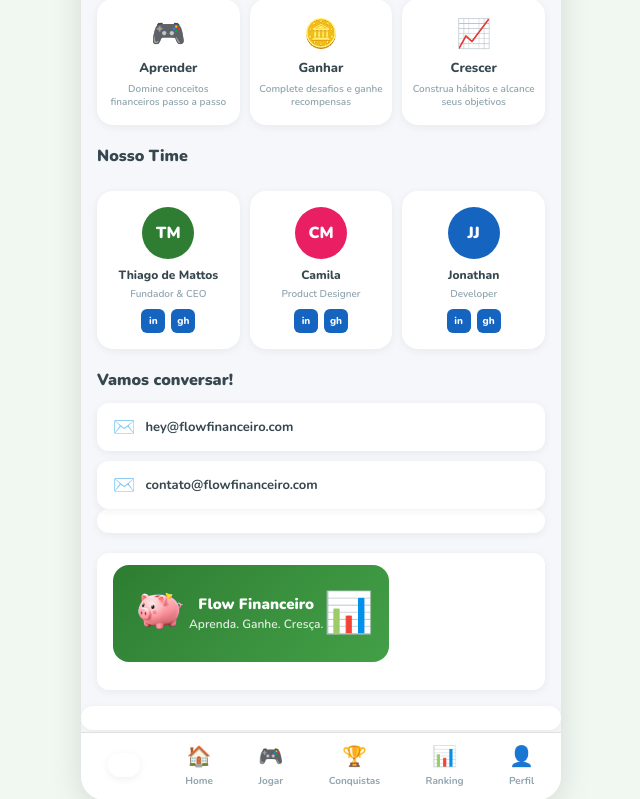
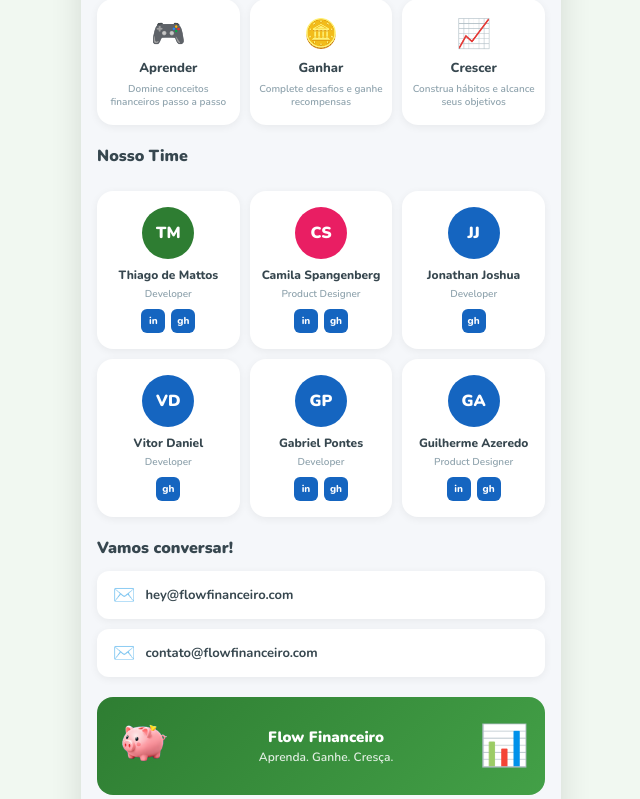
Before and after one commit to thiago-de-mattos/Flow_Financeiro, a Django app: page /sobre/ in a window 1280 px wide. Shown: the part 385-1184 px from the top of the page, without its empty margins (319-959 px from the left). Run offline with Django 5.2, Linux system fonts and the light colour scheme; the visitor is signed in with stand-in values (Sample User, id 1).

Commit message:
fix: corrige sobre

```diff
--- a/templates/sobre.html
+++ b/templates/sobre.html
@@ -41,72 +41,98 @@
         <!-- Tagline -->
         <div class="ff-tagline">
             <p>Tornamos a educação financeira <strong>envolvente</strong>, interativa e acessível para todos através da
-                <strong>gamificação</strong>.</p>
+                <strong>gamificação</strong>.
+            </p>
             <p class="ff-tagline-sub">Aprenda por desafios. Crie hábitos. Construa seu futuro.</p>
         </div>
 
         <!-- Cards de pilares -->
         <div class="ff-pillars">
-
             <div class="ff-pillar-card">
                 <span class="ff-pillar-icon">🎮</span>
                 <span class="ff-pillar-title">Aprender</span>
                 <span class="ff-pillar-desc">Domine conceitos financeiros passo a passo</span>
             </div>
-
             <div class="ff-pillar-card">
                 <span class="ff-pillar-icon">🪙</span>
                 <span class="ff-pillar-title">Ganhar</span>
                 <span class="ff-pillar-desc">Complete desafios e ganhe recompensas</span>
             </div>
-
             <div class="ff-pillar-card">
                 <span class="ff-pillar-icon">📈</span>
                 <span class="ff-pillar-title">Crescer</span>
                 <span class="ff-pillar-desc">Construa hábitos e alcance seus objetivos</span>
             </div>
-
         </div>
 
         <!-- Time -->
         <div class="ff-section">
             <div class="ff-section-header">
                 <span class="ff-section-title">Nosso Time</span>
-
             </div>
 
             <div class="ff-team-grid">
-
                 <div class="ff-team-card">
                     <div class="ff-team-avatar">TM</div>
                     <span class="ff-team-name">Thiago de Mattos</span>
-                    <span class="ff-team-role">Fundador & CEO</span>
+                    <span class="ff-team-role">Developer</span>
                     <div class="ff-team-links">
-                        <a href="#" class="ff-team-link">in</a>
-                        <a href="#" class="ff-team-link">gh</a>
+                        <a href="https://www.linkedin.com/in/thiago-de-mattos-433b16324/" target="_blank"
+                            class="ff-team-link">in</a>
+                        <a href="https://github.com/thiago-de-mattos" target="_blank" class="ff-team-link">gh</a>
                     </div>
                 </div>
 
                 <div class="ff-team-card">
-                    <div class="ff-team-avatar ff-team-avatar--pink">CM</div>
-                    <span class="ff-team-name">Camila</span>
+                    <div class="ff-team-avatar ff-team-avatar--pink">CS</div>
+                    <span class="ff-team-name">Camila Spangenberg</span>
                     <span class="ff-team-role">Product Designer</span>
                     <div class="ff-team-links">
-                        <a href="#" class="ff-team-link">in</a>
-                        <a href="#" class="ff-team-link">gh</a>
+                        <a href="https://www.linkedin.com/in/camilaspangenberg/" target="_blank"
+                            class="ff-team-link">in</a>
+                        <a href="https://github.com/euspan" target="_blank" class="ff-team-link">gh</a>
                     </div>
                 </div>
 
                 <div class="ff-team-card">
                     <div class="ff-team-avatar ff-team-avatar--blue">JJ</div>
-                    <span class="ff-team-name">Jonathan</span>
+                    <span class="ff-team-name">Jonathan Joshua</span>
                     <span class="ff-team-role">Developer</span>
                     <div class="ff-team-links">
-                        <a href="#" class="ff-team-link">in</a>
-                        <a href="#" class="ff-team-link">gh</a>
+                        <a href="https://github.com/jjoshua08" target="_blank" class="ff-team-link">gh</a>
                     </div>
                 </div>
 
+                <div class="ff-team-card">
+                    <div class="ff-team-avatar ff-team-avatar--blue">VD</div>
+                    <span class="ff-team-name">Vitor Daniel</span>
+                    <span class="ff-team-role">Developer</span>
+                    <div class="ff-team-links">
+                        <a href="https://github.com/VitorDanielRC" target="_blank" class="ff-team-link">gh</a>
+                    </div>
+                </div>
+
+                <div class="ff-team-card">
+                    <div class="ff-team-avatar ff-team-avatar--blue">GP</div>
+                    <span class="ff-team-name">Gabriel Pontes</span>
+                    <span class="ff-team-role">Developer</span>
+                    <div class="ff-team-links">
+                        <a href="https://www.linkedin.com/in/gabriel-pontes-94a01b378" target="_blank"
+                            class="ff-team-link">in</a>
+                        <a href="https://github.com/GBpontes22" target="_blank" class="ff-team-link">gh</a>
+                    </div>
+                </div>
+
+                <div class="ff-team-card">
+                    <div class="ff-team-avatar ff-team-avatar--blue">GA</div>
+                    <span class="ff-team-name">Guilherme Azeredo</span>
+                    <span class="ff-team-role">Product Designer</span>
+                    <div class="ff-team-links">
+                        <a href="https://www.linkedin.com/in/guilherme-azeredo-lima-a920a0418" target="_blank"
+                            class="ff-team-link">in</a>
+                        <a href="https://github.com/Guimmy-A" target="_blank" class="ff-team-link">gh</a>
+                    </div>
+                </div>
             </div>
         </div>
 
@@ -122,6 +148,7 @@
                 <a href="mailto:contato@flowfinanceiro.com" class="ff-contact-item">
                     <span class="ff-contact-icon">✉️</span>
                     <span>contato@flowfinanceiro.com</span>
+                </a>
             </div>
         </div>
 
```
